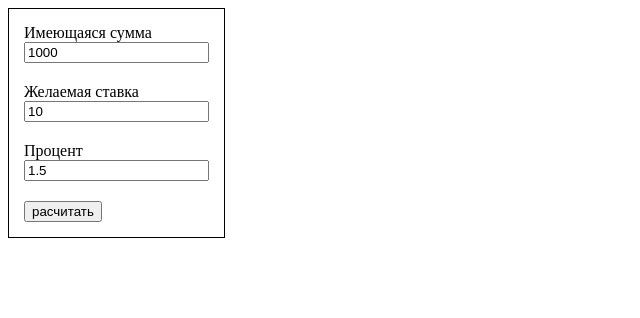
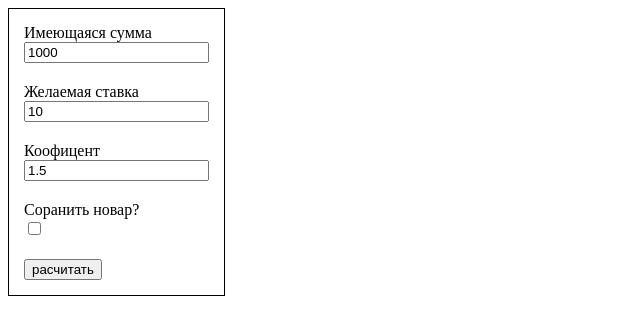
Before and after one commit to pavel-035/counterB, a plain HTML site: page index.html in a window 1280 px wide. Shown: the whole page, without its empty margins (0-640 px from the left). Drawn offline with Linux system fonts and the light colour scheme.

Commit message:
Update index.html

```diff
--- a/index.html
+++ b/index.html
@@ -18,8 +18,13 @@
 		</div>
 		<div class="space"></div>
 		<div class="field">
-			<div class="field__label">Процент</div>
+			<div class="field__label">Коофицент</div>
 			<input type="number" value="1.5" class="field__input" id="percent">
+		</div>
+		<div class="space"></div>
+		<div class="field">
+			<div class="field__label">Соранить новар?</div>
+			<input type="checkbox" class="field__input" id="save">
 		</div>
 		<div class="space"></div>
 		<button class="button" onclick="render()">
```
